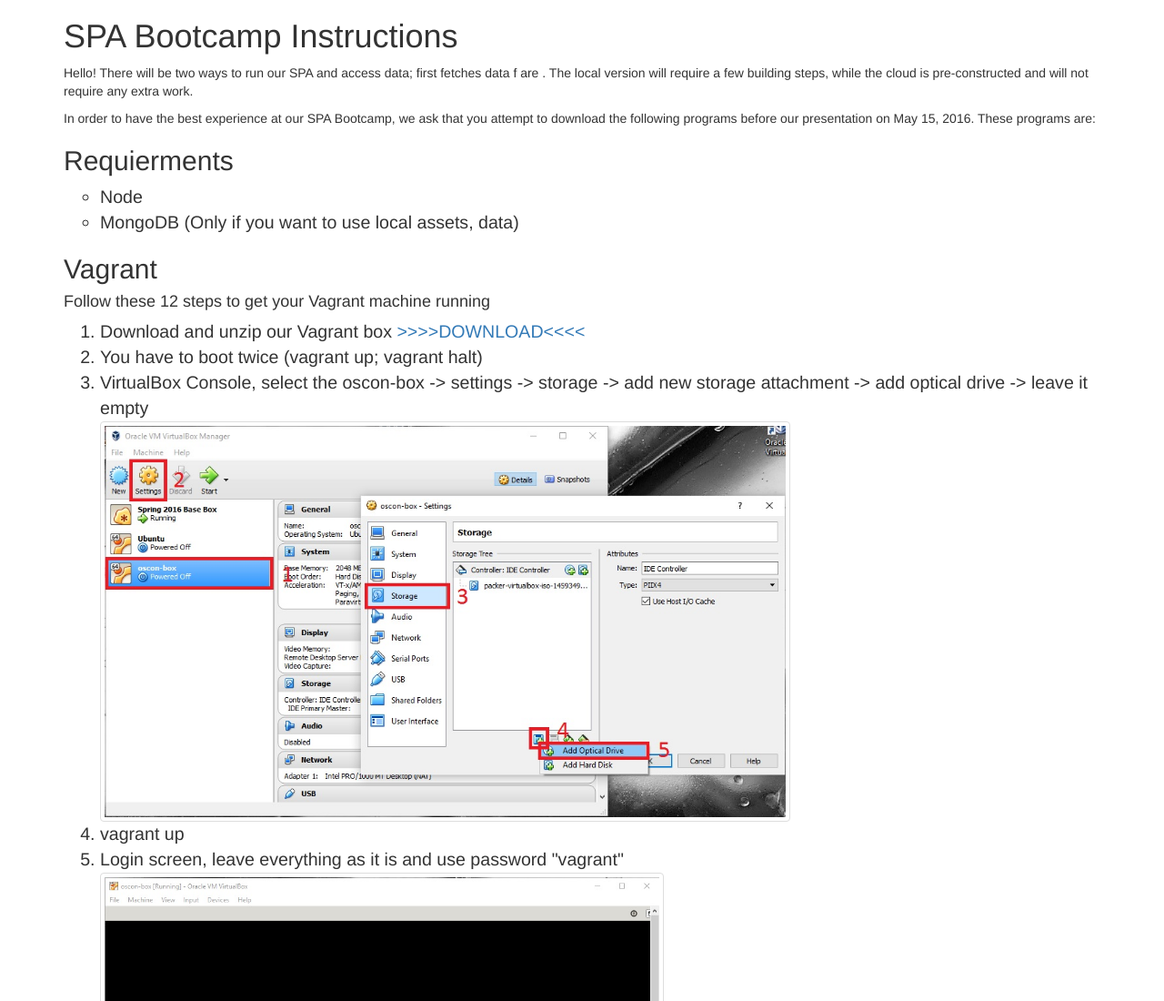
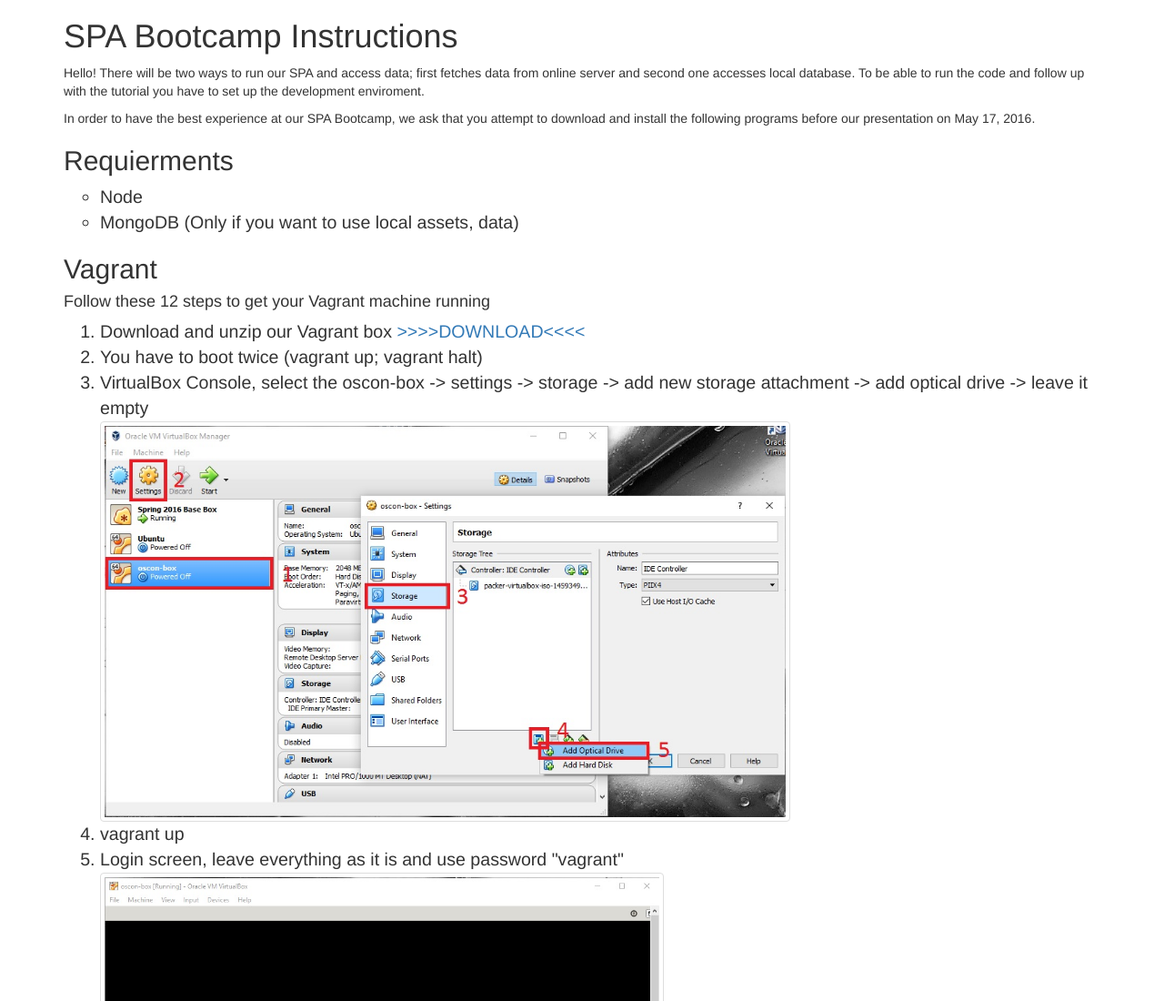
Before and after one commit to Danilo-Zekovic/oscon-redirect, a plain HTML site: page index.html in a window 1280 px wide. Shown: the top 1100 px of the page at 91% size. Drawn offline with nearby package versions, Linux system fonts and the light colour scheme.

Commit message:
changed some text

```diff
--- a/index.html
+++ b/index.html
@@ -38,14 +38,15 @@
 
     <h1>SPA Bootcamp Instructions</h1>
 
-    <p>Hello!  There will be two ways to run our SPA and access data; first fetches data f are
-      .  The
-local version will require a few building steps, while the cloud is
-pre-constructed and will not require any extra work.</p>
+    <p>Hello!  There will be two ways to run our SPA and access data; first fetches data from online server and second one
+			accesses local database.  To be able to run the code and follow up with the tutorial you have to set up
+			the development enviroment.
+		</p>
     <p>
-In order to have the best experience at our SPA Bootcamp, we ask that
-you attempt to download the following programs before our presentation
-on May 15, 2016.  These programs are:</p>
+			In order to have the best experience at our SPA Bootcamp, we ask that
+			you attempt to download and install the following programs before our presentation
+			on May 17, 2016.
+		</p>
 
     <h2>Requierments</h2>
     <ul style="list-style-type:circle">
```
